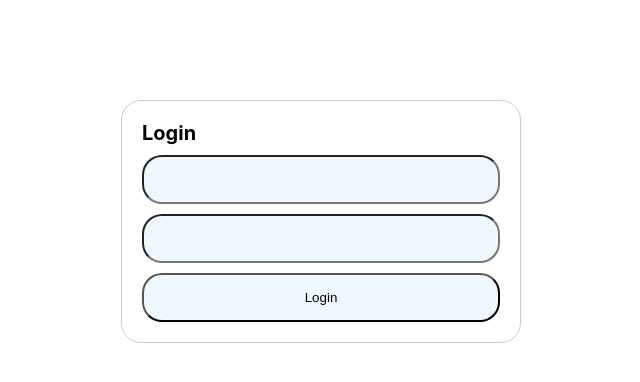
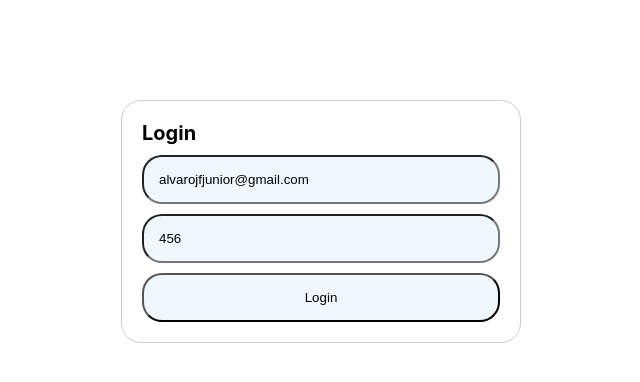
Before and after one commit to Lazaro1/My-Trip, a Next.js app: page / in a window 1280 px wide. Shown: the top 382 px of the page, without its empty margins (319-959 px from the left). Built offline with nearby package versions, Linux system fonts and the light colour scheme.

Commit message:
add context

```diff
--- /dev/null
+++ b/src/contexts/UserContex.tsx
@@ -0,0 +1,32 @@
+import * as React from 'react'
+import { IUser } from "types"
+
+export const UserContext = React.createContext(null)
+
+const UserProvider: React.FC = ({ children }) => {
+
+  const [user, setUser] = React.useState<IUser>({
+    id: 1,
+    name: 'Álvaro',
+    email: 'alvarojfjunior@gmail.com',
+    password: '123',
+  })
+
+  const saveUser = (user: IUser) => {
+    const newuser: IUser = {
+      id: Math.random(),
+      name: user.title,
+      email: user.description,
+      password: user.password,
+    }
+    setUser(newuser)
+  }
+
+  return (
+    <UserContext.Provider value={{ user:user, saveUser }}>
+      {children}
+    </UserContext.Provider>
+  )
+}
+
+export default UserProvider;
--- a/src/pages/Login/index.tsx
+++ b/src/pages/Login/index.tsx
@@ -1,18 +1,32 @@
+import { UserContext } from 'contexts/UserContex'
+import React, { useEffect } from 'react'
 import { MainButton } from 'styles/button'
 import { MainForm } from 'styles/form'
 import { MainInput } from 'styles/inputs'
+import { ContextType } from 'types'
 
 const handlePrintOnConsole = () => {
     console.log('Evendo do button')
 }
 
-const Login = () => (
-    <MainForm>
+const Login: React.FC = () => {
+    const { user, saveUser } = React.useContext(UserContext) as ContextType;
+
+    useEffect(() => {
+        saveUser({
+            id: 1,
+            name: 'Lazaro',
+            email: 'lazaro@gmail.com',
+            password: '456'
+        })
+    }, [])
+
+    return <MainForm>
         <h1> Login </h1>
-        <MainInput type="email" />
-        <MainInput type="password" />
+        <MainInput type="email" value={user.email} />
+        <MainInput type="text" value={user.password} />
         <MainButton onClick={handlePrintOnConsole}> Login </MainButton>
     </MainForm>
-)
+}
 
 export default Login
--- a/src/pages/_app.tsx
+++ b/src/pages/_app.tsx
@@ -1,6 +1,6 @@
+import React, {useEffect} from 'react'
 import { AppProps } from 'next/app'
 import Head from 'next/head'
-
 import GlobalStyles from 'styles/global'
 
 function App({ Component, pageProps }: AppProps) {
@@ -18,7 +18,6 @@ function App({ Component, pageProps }: AppProps) {
         />
       </Head>
       <GlobalStyles />
-
       <Component {...pageProps} />
     </>
   )
--- a/src/pages/index.tsx
+++ b/src/pages/index.tsx
@@ -1,5 +1,11 @@
+
+import React, { useEffect } from "react"
 import Login from 'pages/Login'
+import UserContext from 'contexts/UserContex';
 
 export default function Home() {
-  return <Login />
+
+  return <UserContext>
+    <Login />
+  </UserContext>
 }
```
Also changed, not shown: src/types.d.ts (added, +11 -0 lines).
